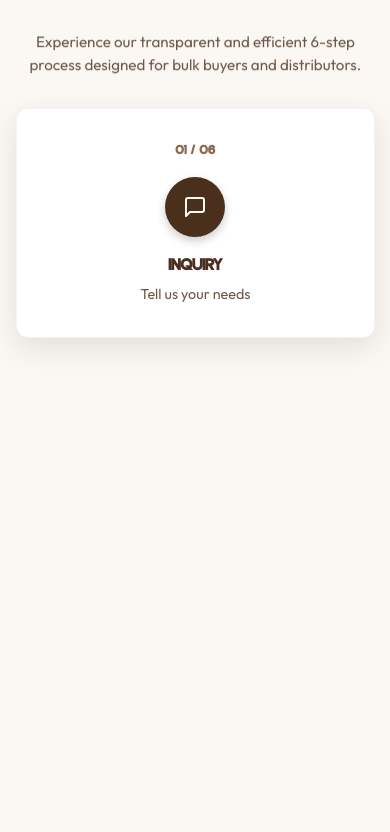
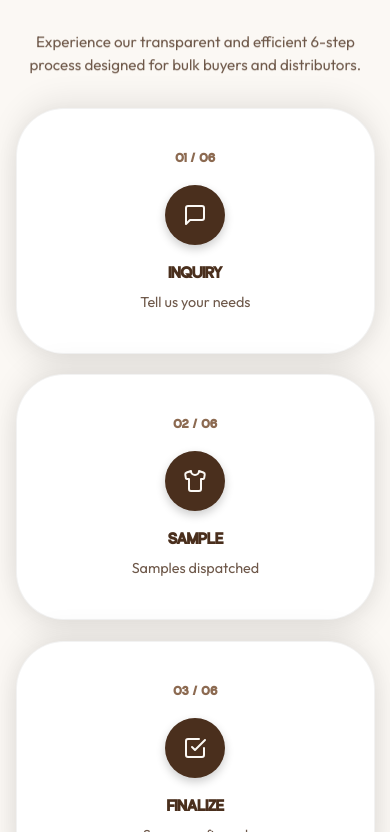
Before and after one commit to PTejasKr/alphaxgen, a Next.js app: page / in a window 390 px wide. Shown: the part 2132-2964 px from the top of the page. Built offline with nearby package versions, Linux system fonts and the light colour scheme.

Commit message:
feat: updated mobile stack interaction to match downward pill stack reference

```diff
--- a/src/components/home/ProcessSection.module.css
+++ b/src/components/home/ProcessSection.module.css
@@ -54,8 +54,8 @@
   position: sticky;
   top: 15vh;
   width: 100%;
-  margin-bottom: 60vh;
-  will-change: transform, opacity;
+  margin-bottom: 20px;
+  will-change: transform;
 }
 
 .mobileStepCard:last-child {
@@ -65,16 +65,15 @@
 .mobileCardContent {
   background: var(--white);
   border: 1px solid rgba(0,0,0,0.05);
-  box-shadow: 0 10px 30px rgba(0,0,0,0.1);
-  border-radius: 12px;
-  padding: 2rem 1.5rem;
+  box-shadow: 0 -8px 30px rgba(0,0,0,0.08), 0 12px 30px rgba(0,0,0,0.08);
+  border-radius: 48px;
+  padding: 2.5rem 1.5rem;
   display: flex;
   flex-direction: column;
   align-items: center;
   text-align: center;
   gap: 1rem;
   height: 100%;
-  transform-style: preserve-3d;
 }
 
 .stepProgress {
--- a/src/components/home/ProcessSection.tsx
+++ b/src/components/home/ProcessSection.tsx
@@ -75,32 +75,11 @@ const steps = [
 ];
 
 const StackedCard = ({ step, index, totalSteps }: { step: any, index: number, totalSteps: number }) => {
-  const cardRef = useRef<HTMLDivElement>(null);
-  const remaining = totalSteps - index - 1;
-  const endOffset = remaining === 0 ? 14 : 15 - remaining * 60;
-
-  const { scrollYProgress } = useScroll({
-    target: cardRef,
-    offset: ["start 15vh", `start ${endOffset}vh`]
-  });
-
-  const scaleRange = remaining === 0 ? [1, 1] : [1, 1 - remaining * 0.04];
-  const opacityRange = remaining === 0 ? [1, 1] : [1, 1 - remaining * 0.15];
-  const yRange = remaining === 0 ? ["0vh", "0vh"] : ["0vh", `-${remaining * 3}vh`];
-
-  const scale = useTransform(scrollYProgress, [0, 1], scaleRange);
-  const opacity = useTransform(scrollYProgress, [0, 1], opacityRange);
-  const y = useTransform(scrollYProgress, [0, 1], yRange);
-
   return (
-    <motion.div
-      ref={cardRef}
+    <div
       className={styles.mobileStepCard}
       style={{
-        y,
-        scale,
-        opacity,
-        transformOrigin: "top center",
+        top: `calc(15vh + ${index * 20}px)`,
         zIndex: index + 1
       }}
     >
@@ -114,7 +93,7 @@ const StackedCard = ({ step, index, totalSteps }: { step: any, index: number, to
           <p className={styles.stepDesc}>{step.desc}</p>
         </div>
       </div>
-    </motion.div>
+    </div>
   );
 };
 
```
Also changed, not shown: vercel_out.html (added), vercel_output.html (added).
